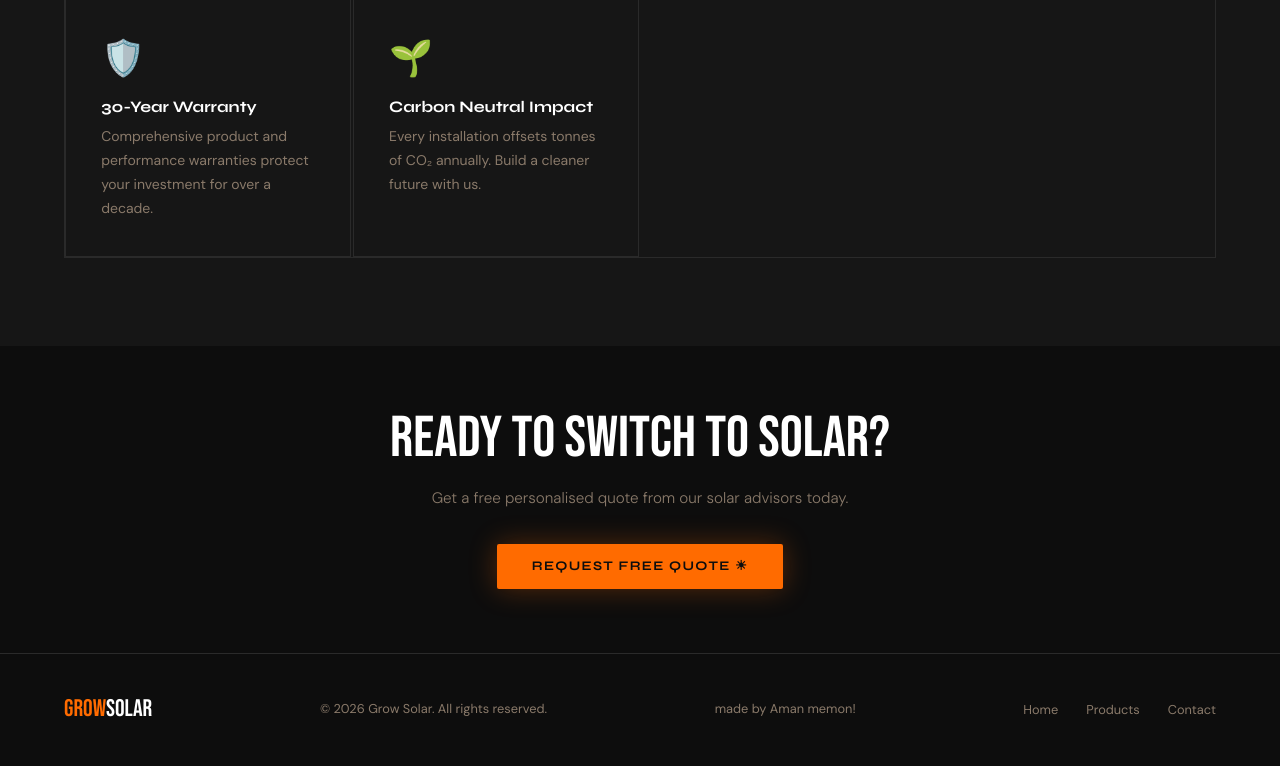
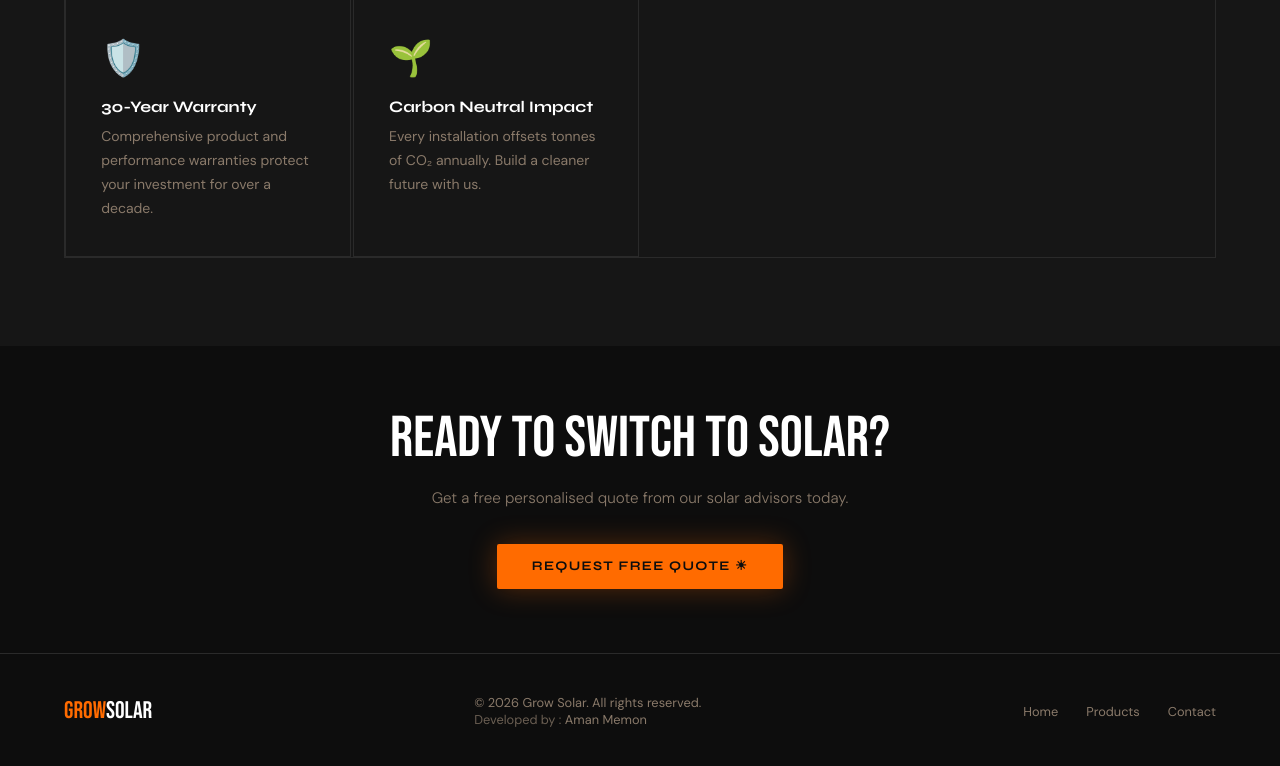
Before and after one commit to Aman-memon1805/Grow-Solar-, a website: page frontend/index.html in a window 1280 px wide. Shown: the part 1478-2244 px from the top of the page. Drawn offline with Linux system fonts and the light colour scheme.

Commit message:
Updated developer name in footer with next line

```diff
--- a/frontend/index.html
+++ b/frontend/index.html
@@ -230,8 +230,7 @@
 ══════════════════════════════════ -->
 <footer id="main-footer">
   <a class="footer-logo" onclick="navigate('home')">Grow<span>Solar</span></a>
-  <p>© 2026 Grow Solar. All rights reserved.</p>
-  <p>made by Aman memon!</p>
+  <p>© 2026 Grow Solar. All rights reserved. <br><span style="opacity: 0.75;">Developed by : </span> Aman Memon</p>
   <ul class="footer-links">
     <li><a onclick="navigate('home')">Home</a></li>
     <li><a onclick="navigate('products')">Products</a></li>
```
